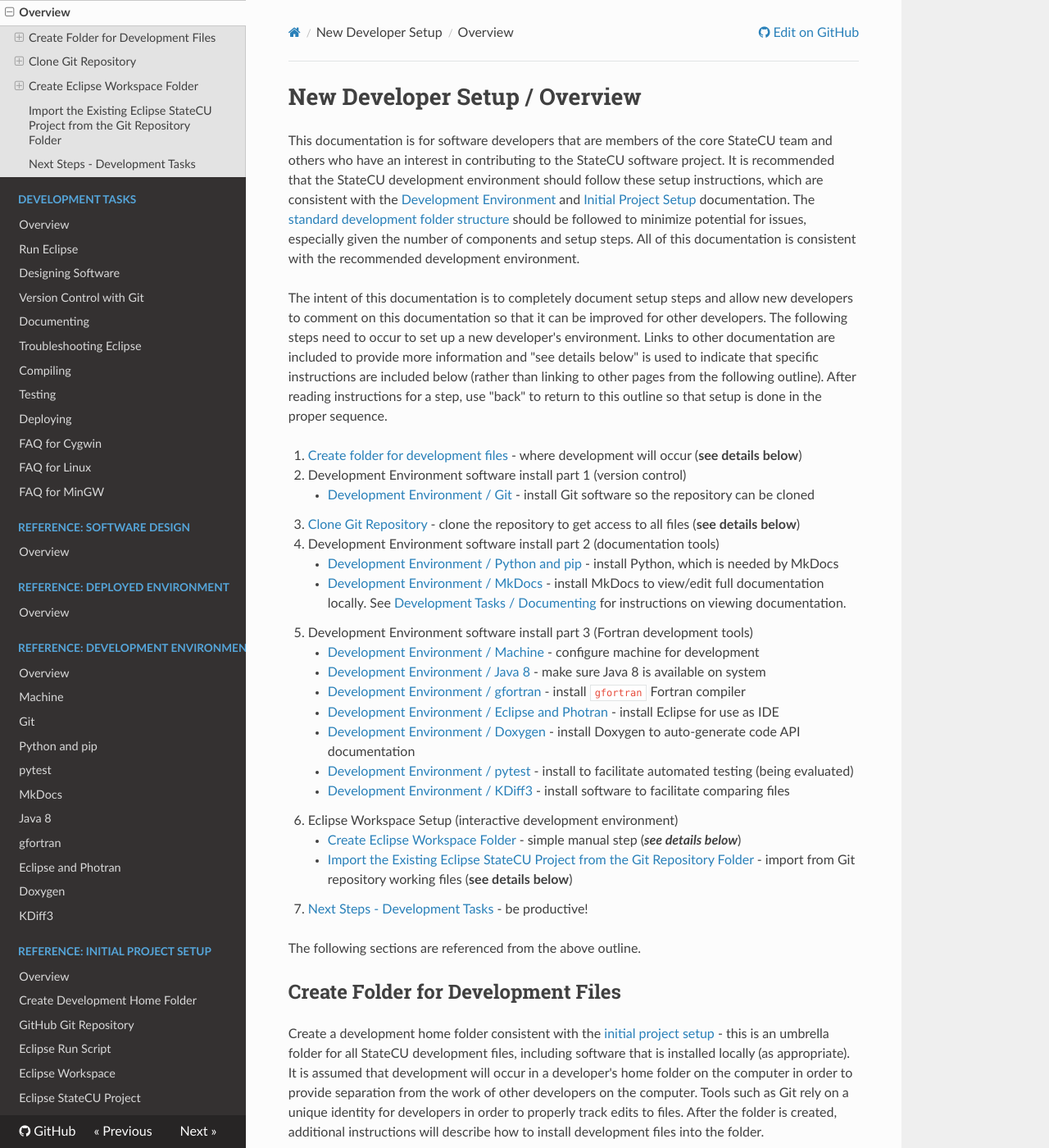
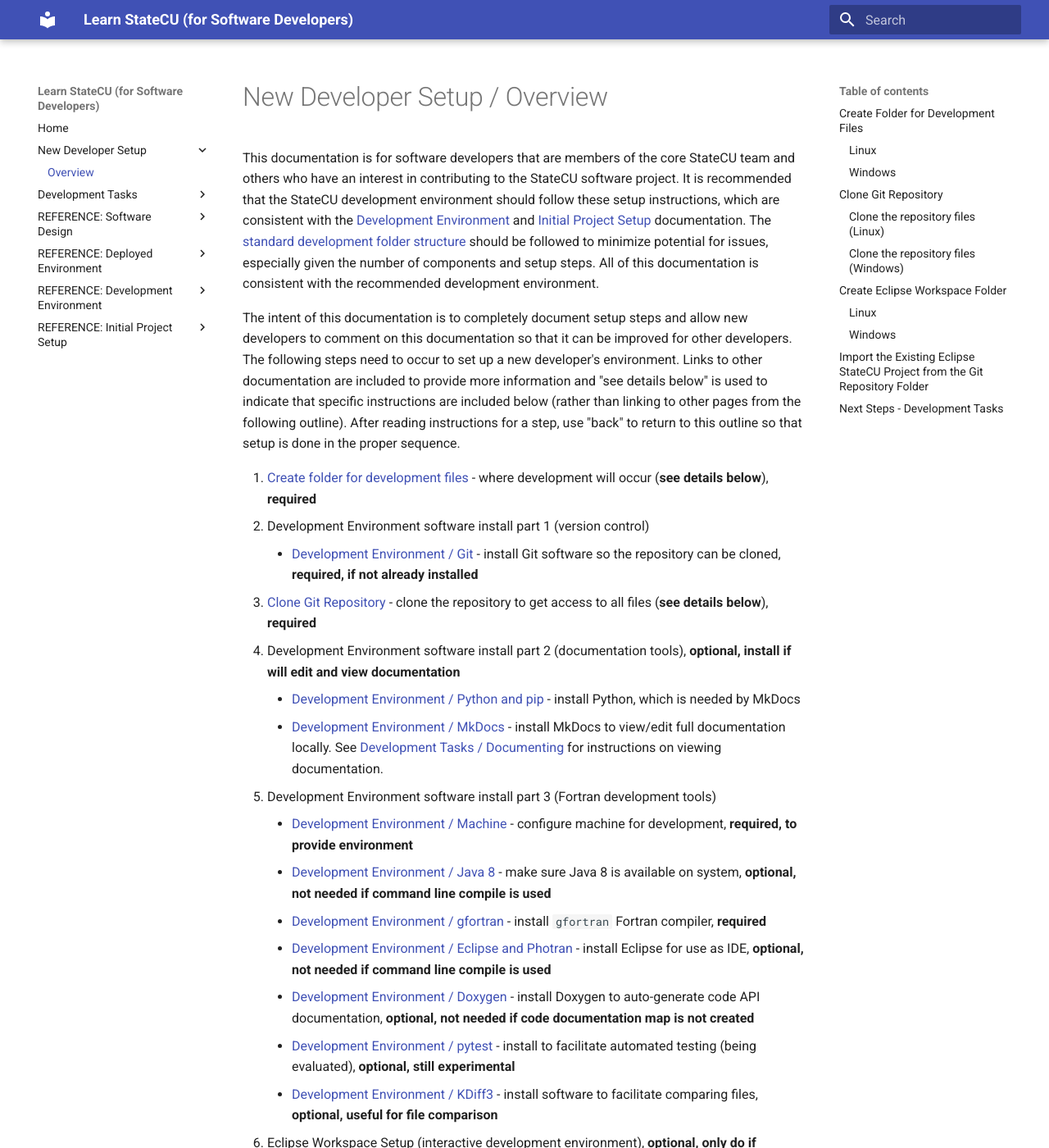
Before and after one commit to OpenCDSS/cdss-app-statecu-fortran-doc-dev, an MkDocs documentation site: the page built from docs/dev-new/overview.md, in a window 1280 px wide and 1400 px high. Shown: the whole window at 82% size. Built offline with MkDocs 1.6.1 and Material for MkDocs 9.7.7, drawn with Linux system fonts in a browser that asks for light colours; nearby versions of some CDN libraries; old or Windows-style settings are respelled for this version of MkDocs; some of the changed text lies outside the part shown.

Commit message:
Implement Material theme, .github folder, minor cleanup

```diff
--- a/docs/dev-new/overview.md
+++ b/docs/dev-new/overview.md
@@ -14,24 +14,25 @@ Links to other documentation are included to provide more information and "see d
 specific instructions are included below (rather than linking to other pages from the following outline).
 After reading instructions for a step, use "back" to return to this outline so that setup is done in the proper sequence.
 
-1. [Create folder for development files](#create-folder-for-development-files) - where development will occur (**see details below**)
+1. [Create folder for development files](#create-folder-for-development-files) - where development will occur (**see details below**), **required**
 2. Development Environment software install part 1 (version control)
-	* [Development Environment / Git](../dev-env/git/) - install Git software so the repository can be cloned
-3. [Clone Git Repository](#clone-git-repository) - clone the repository to get access to all files (**see details below**)
-4. Development Environment software install part 2 (documentation tools)
+	* [Development Environment / Git](../dev-env/git/) - install Git software so the repository can be cloned, **required, if not already installed**
+3. [Clone Git Repository](#clone-git-repository) - clone the repository to get access to all files (**see details below**), **required**
+4. Development Environment software install part 2 (documentation tools), **optional, install if will edit and view documentation**
 	* [Development Environment / Python and pip](../dev-env/python/) - install Python, which is needed by MkDocs
 	* [Development Environment / MkDocs](../dev-env/mkdocs/) - install MkDocs to view/edit full documentation locally.
 	See [Development Tasks / Documenting](../dev-tasks/documenting#developer-documentation-using-mkdocs)
 	for instructions on viewing documentation.
 5. Development Environment software install part 3 (Fortran development tools)
-	* [Development Environment / Machine](../dev-env/machine/) - configure machine for development
-	* [Development Environment / Java 8](../dev-env/java8/) - make sure Java 8 is available on system
-	* [Development Environment / gfortran](../dev-env/gfortran/) - install `gfortran` Fortran compiler
-	* [Development Environment / Eclipse and Photran](../dev-env/eclipse/) - install Eclipse for use as IDE
-	* [Development Environment / Doxygen](../dev-env/doxygen/) - install Doxygen to auto-generate code API documentation
-	* [Development Environment / pytest](../dev-env/pytest/) - install to facilitate automated testing (being evaluated)
-	* [Development Environment / KDiff3](../dev-env/kdiff3/) - install software to facilitate comparing files
-6. Eclipse Workspace Setup (interactive development environment)
+	* [Development Environment / Machine](../dev-env/machine/) - configure machine for development, **required, to provide environment**
+	* [Development Environment / Java 8](../dev-env/java8/) - make sure Java 8 is available on system, **optional, not needed if command line compile is used**
+	* [Development Environment / gfortran](../dev-env/gfortran/) - install `gfortran` Fortran compiler, **required**
+	* [Development Environment / Eclipse and Photran](../dev-env/eclipse/) - install Eclipse for use as IDE, **optional, not needed if command line compile is used**
+	* [Development Environment / Doxygen](../dev-env/doxygen/) - install Doxygen to auto-generate code API documentation,
+	**optional, not needed if code documentation map is not created**
+	* [Development Environment / pytest](../dev-env/pytest/) - install to facilitate automated testing (being evaluated), **optional, still experimental**
+	* [Development Environment / KDiff3](../dev-env/kdiff3/) - install software to facilitate comparing files, **optional, useful for file comparison**
+6. Eclipse Workspace Setup (interactive development environment), **optional, only do if Eclipse/Photran was installed**
 	* [Create Eclipse Workspace Folder](#create-eclipse-workspace-folder) - simple manual step (***see details below***)
 	* [Import the Existing Eclipse StateCU Project from the Git Repository Folder](#import-the-existing-eclipse-statecu-project-from-the-git-repository-folder) - import
 	from Git repository working files (**see details below**)
--- a/mkdocs.yml
+++ b/mkdocs.yml
@@ -2,7 +2,7 @@
 # Use hash-comments to comment out pages have not been written
 # Reference: http://www.mkdocs.org/user-guide/configuration/
 #
-site_name: Learn StateCU (for Software Developers)
+site_name: 'Learn StateCU (for Software Developers)'
 pages:
 - Home: index.md
 - 'New Developer Setup':
@@ -49,13 +49,18 @@ pages:
   - 'Documentation, Developer (MkDocs)': project-init/doc-dev.md
   - 'Documentation, User (MkDocs)': project-init/doc-user.md
   - 'Documentation, API (Doxygen)': project-init/doc-doxygen.md
-theme: readthedocs
-repo_url:  https://github.com/OpenWaterFoundation/owf-learn-cdss-statecu-dev
-site_description:  Colorado's Decision Support Systems StateCU software developer documentation
-site_author:  Open Water Foundation
-site_favicon:  StateCU-favicon.png
+# ------- configuration properties ---------------
+# Use Material theme
+# - installation notes:  https://github.com/squidfunk/mkdocs-material
+theme: material
+#theme: readthedocs
+# Don't indicate the repo because Edit will be shown on every page (don't want that in deployed mode)
+# - Also see edit_uri if repo_url is specified
+#repo_url:  https://github.com/OpenWaterFoundation/owf-learn-cdss-statecu-dev
+site_description:  'CDSS StateCU software developer documentation'
+site_author:  'Open Water Foundation'
+site_favicon:  images/StateCU-favicon.png
 #copyright:  Copyright Open Water Foundation
-#extra_css:
-#- css/extra.css
-# Defaults to all JavaScript in the docs folder
-# extra_javascript:
+extra:
+  # Use extra CSS to customize styles, based on theme
+  extra_css: 'css/extra-material-theme.css'
```
Also changed, not shown: docs/css/extra-material-theme.css (added, +14 -0 lines), docs/dev-env/git.md (+2 -2 lines), docs/images/StateCU-favicon.png (renamed from docs/StateCU-favicon.png), 3 other files.
